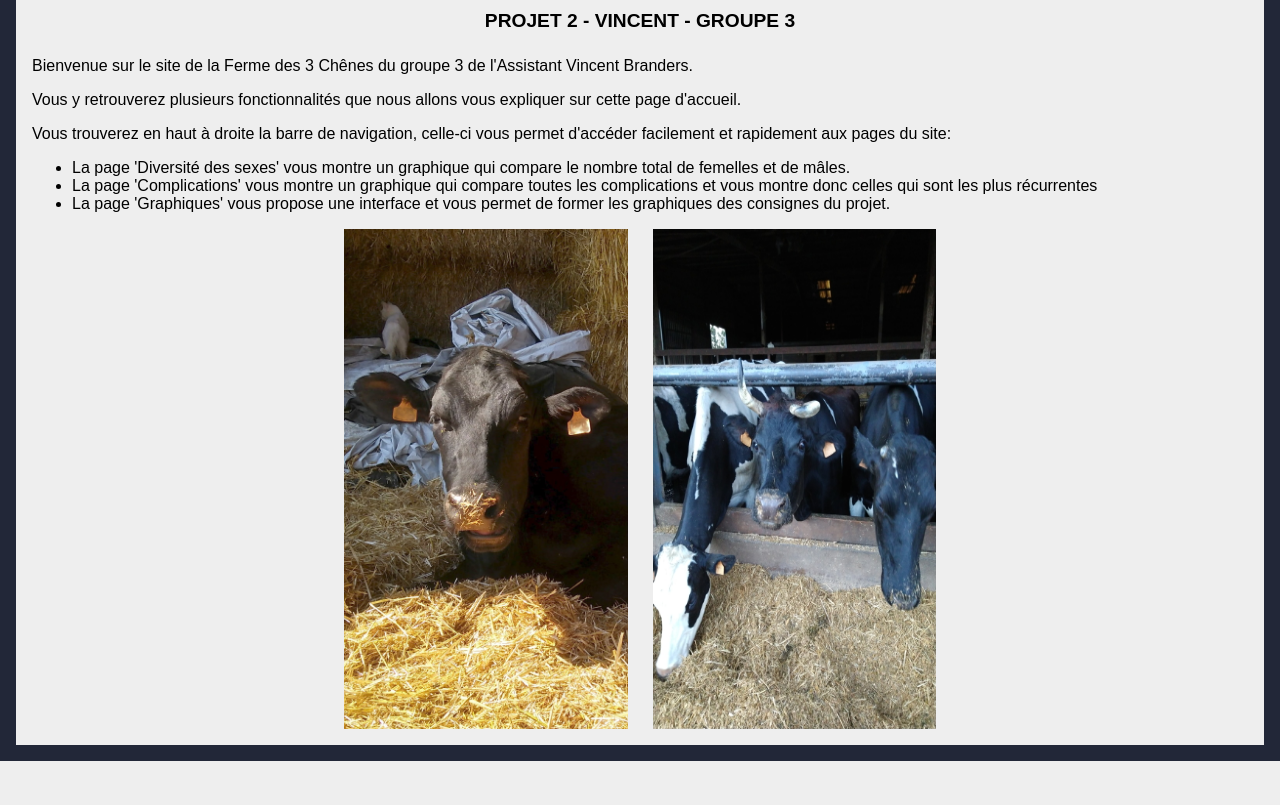
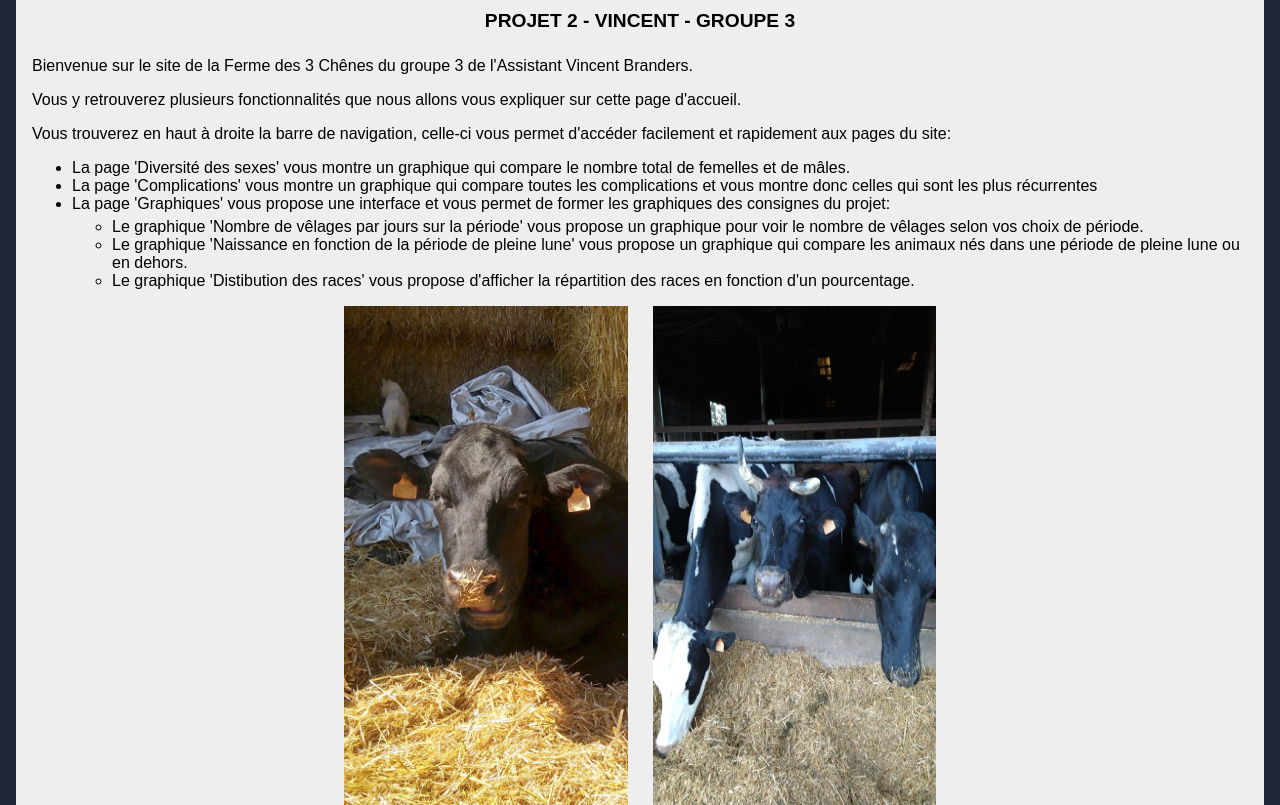
Before and after one commit to Yonyc/p2, a Python web app: template templates/auth/index.html in a window 1280 px wide. Shown: the part 133-938 px from the top of the page. Before the commit the page ends 894 px from the top, so only its background shows below. Run offline with Jinja, Linux system fonts and the light colour scheme; the template is opened without the code that fills it, so the values that code supplies are empty; some libraries are stand-ins or nearby versions.

Commit message:
Add more comments for charts after a suggestion in reviews

```diff
--- a/static/style.css
+++ b/static/style.css
@@ -53,6 +53,9 @@ input[type=submit] {
     min-width: 10em;
     margin-left: auto;
     margin-right: auto;
+}
+ul{
+    margin-top : 5px;
 }
 
 
--- a/templates/auth/index.html
+++ b/templates/auth/index.html
@@ -17,7 +17,12 @@
     <ul>
         <li>La page 'Diversité des sexes' vous montre un graphique qui compare le nombre total de femelles et de mâles.</li>
         <li>La page 'Complications' vous montre un graphique qui compare toutes les complications et vous montre donc celles qui sont les plus récurrentes</li>
-        <li>La page 'Graphiques' vous propose une interface et vous permet de former les graphiques des consignes du projet.</li>
+        <li>La page 'Graphiques' vous propose une interface et vous permet de former les graphiques des consignes du projet:</li>
+            <ul>
+                <li>Le graphique 'Nombre de vêlages par jours sur la période' vous propose un graphique pour voir le nombre de vêlages selon vos choix de période.</li>
+                <li>Le graphique 'Naissance en fonction de la période de pleine lune' vous propose un graphique qui compare les animaux nés dans une période de pleine lune ou en dehors.</li>
+                <li>Le graphique 'Distibution des races' vous propose d'afficher la répartition des races en fonction d'un pourcentage.</li>
+            </ul>
     </ul>
 
     <!-- Ces images proviennent du site de la ferme des 3 chênes publiés sur le site du Professeur du cours -->
```
